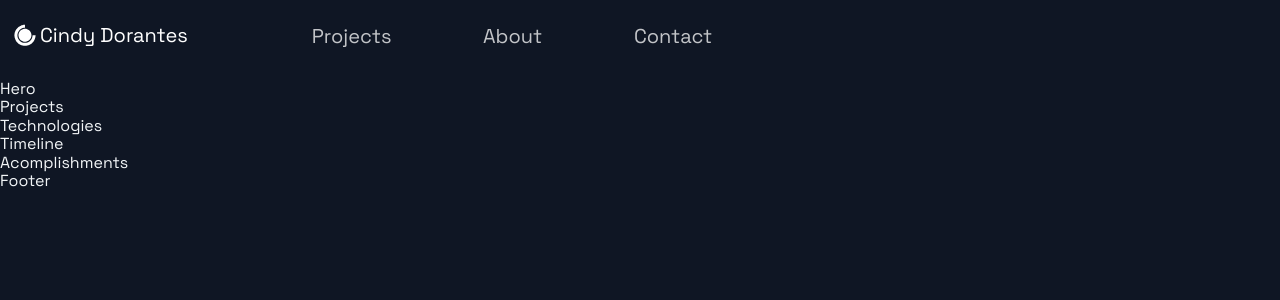
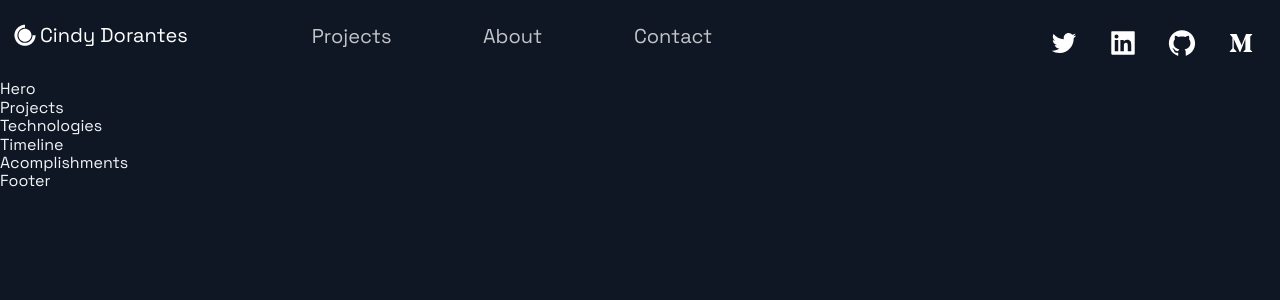
Before and after one commit to CindyDorantes/portfolio-website, a Next.js app: page / in a window 1280 px wide. Shown: the top 300 px of the page. Built offline with nearby package versions, Linux system fonts and the light colour scheme.

Commit message:
Add social media links

```diff
--- a/src/components/Header/Header.js
+++ b/src/components/Header/Header.js
@@ -31,6 +31,20 @@ const Header = () =>  (
         </Link>
       </li>
     </Div2>
+    <Div3>
+      <SocialIcons href="https://twitter.com/CindyDorantes10">
+        <AiOutlineTwitter size="3rem" />
+      </SocialIcons>
+      <SocialIcons href="https://www.linkedin.com/in/cindydorantessanchez/">
+        <AiFillLinkedin size="3rem" />
+      </SocialIcons>
+      <SocialIcons href="https://github.com/CindyDorantes">
+        <AiFillGithub size="3rem" />
+      </SocialIcons>
+      <SocialIcons href="https://medium.com/@cindym.dorantes">
+        <AiOutlineMedium size="3rem" />
+      </SocialIcons>
+    </Div3>
   </Container>
 );
 
```
